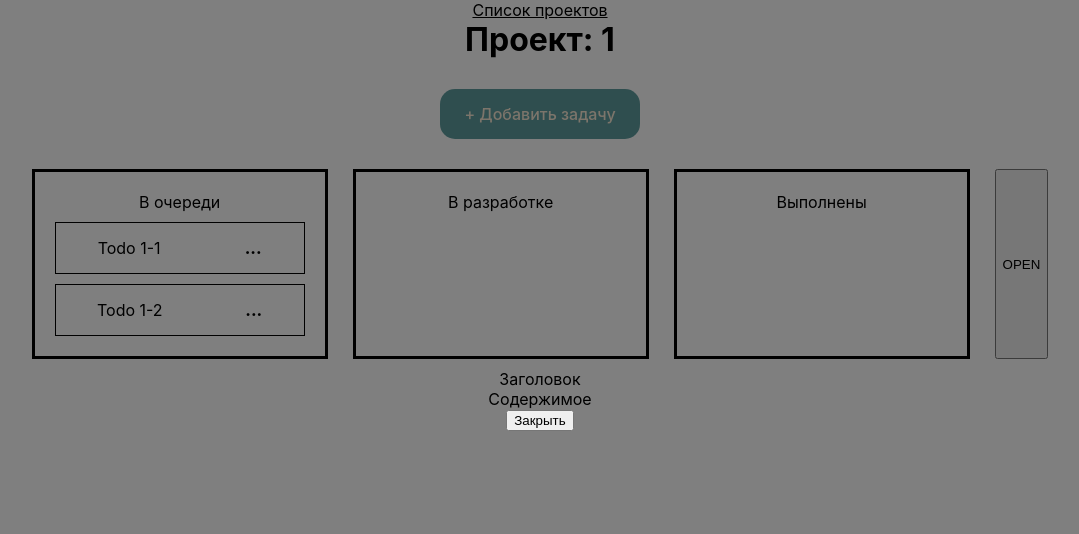
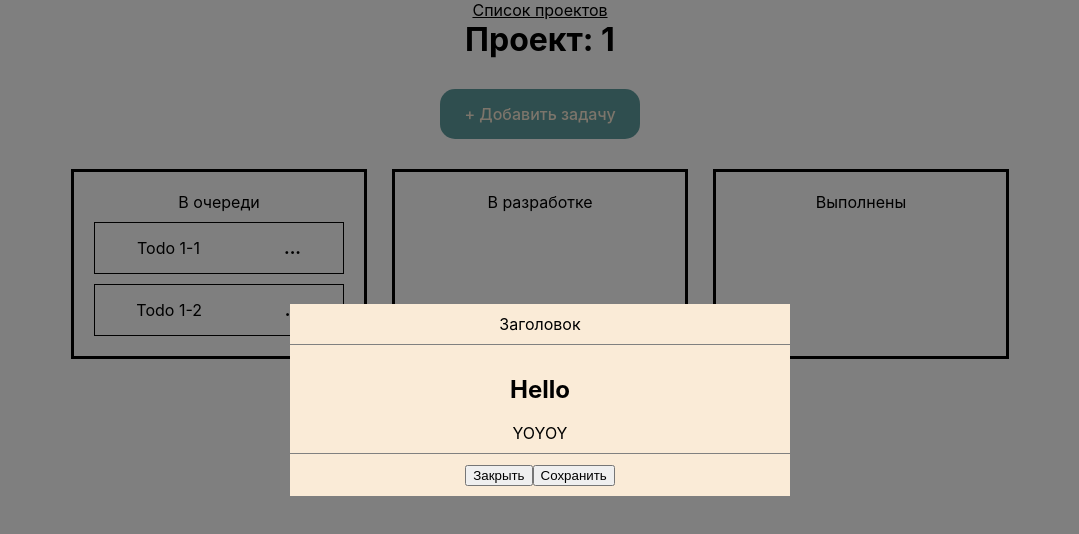
Before and after one commit to vkuznetsoff/todo-app-new, a React (Create React App) app: page /projects/1 in a window 1280 px wide. Both pictures are taken after a click on the button "OPEN". Shown: the top 534 px of the page, without its empty margins (100-1179 px from the left). Built offline with nearby package versions, Linux system fonts and the light colour scheme.

Commit message:
Fix Modal

```diff
--- a/src/components/Modal/Modal.css
+++ b/src/components/Modal/Modal.css
@@ -10,6 +10,22 @@
   justify-content: center;
 }
 
+.modal__container {
+  background-color: antiquewhite;
+  width: 500px;
+}
+
+.modal__header,
+.modal__footer {
+  padding: 10px;
+}
+
+.modal__content {
+  padding: 10px;
+  border-top: 1px solid grey;
+  border-bottom: 1px solid grey;
+}
+
 .modal__none {
   display: none;
 }
--- a/src/components/Modal/Modal.jsx
+++ b/src/components/Modal/Modal.jsx
@@ -1,8 +1,12 @@
 import cn from "classnames";
 import "./Modal.css";
 
-const Modal = ({ showModal, setShowModal }) => {
+const Modal = ({ showModal, setShowModal, ...props }) => {
   const closeModalHandler = () => {
+    setShowModal(!showModal);
+  };
+
+  const submitModalHandler = () => {
     setShowModal(!showModal);
   };
   return (
@@ -16,10 +20,11 @@ const Modal = ({ showModal, setShowModal }) => {
           <div class="modal__title">Заголовок</div>
         </div>
 
-        <div class="modal__content">Содержимое</div>
+        <div class="modal__content">{props.children}</div>
 
         <div class="modal__footer">
           <button onClick={closeModalHandler}>Закрыть</button>
+          <button onClick={submitModalHandler}>Сохранить</button>
         </div>
       </div>
     </div>
--- a/src/components/Project/Project.jsx
+++ b/src/components/Project/Project.jsx
@@ -72,30 +72,13 @@ const Project = () => {
               (f) => f.status === statuses.DONE
             )}
           />
-          <button onClick={() => setShowModal(true)}>OPEN</button>
-
-          {/* <TargetBox currentTodos={currentTodos} />
-          <TargetBox currentTodos={currentTodos} /> */}
-          {/*
-          <div className="todos__column">
-            <div className="column__title">В работе</div>
-            {currentTodos.map((todo) => (
-              <Todo key={todo.id} todo={todo} />
-            ))}
-            <TargetBox />
-          </div>
-
-          <div className="todos__column">
-            <div className="column__title">Завершенные</div>
-            {currentTodos.map((todo) => (
-              <Todo key={todo.id} todo={todo} />
-            ))}
-            <TargetBox />
-          </div>
-           */}
         </div>
 
-        <Modal showModal={showModal} setShowModal={setShowModal} />
+        <button onClick={() => setShowModal(true)}>OPEN</button>
+        <Modal showModal={showModal} setShowModal={setShowModal}>
+          <h2>Hello</h2>
+          <div>YOYOY</div>
+        </Modal>
       </div>
     </div>
   );
```
